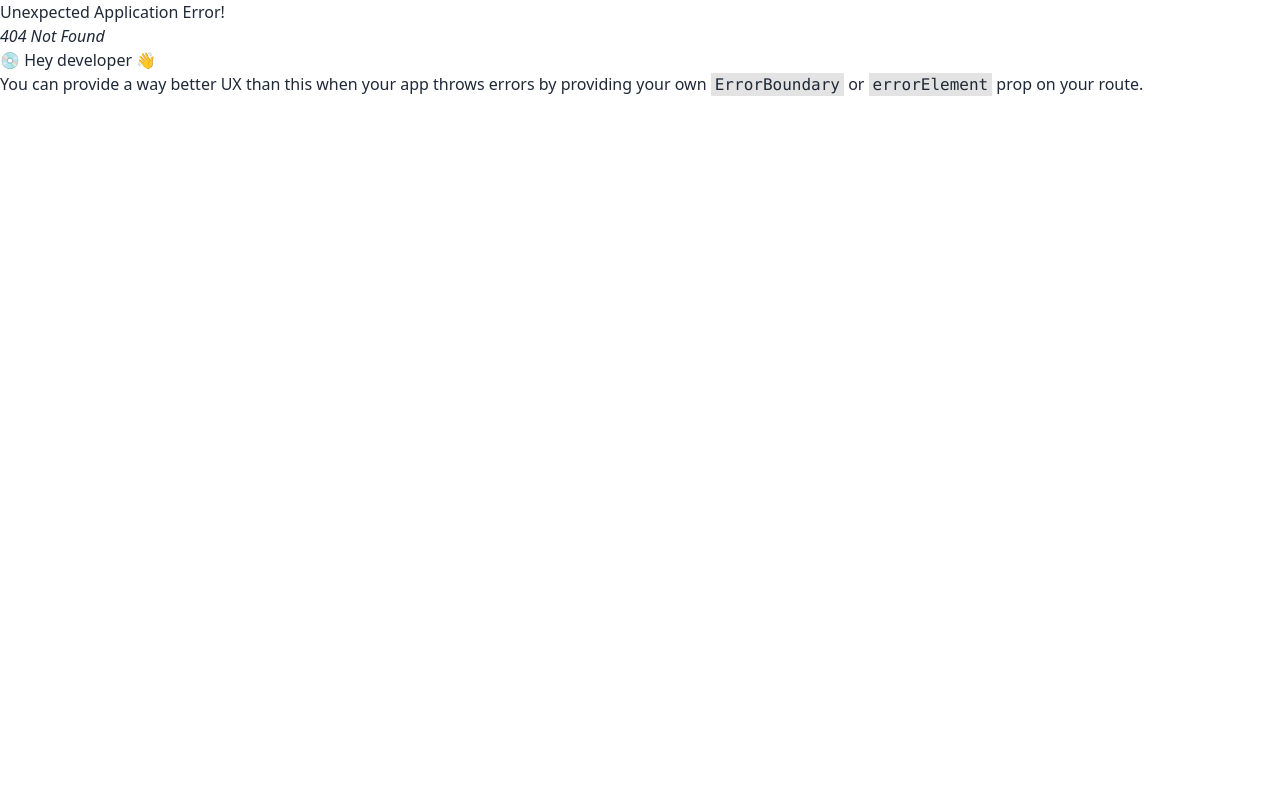
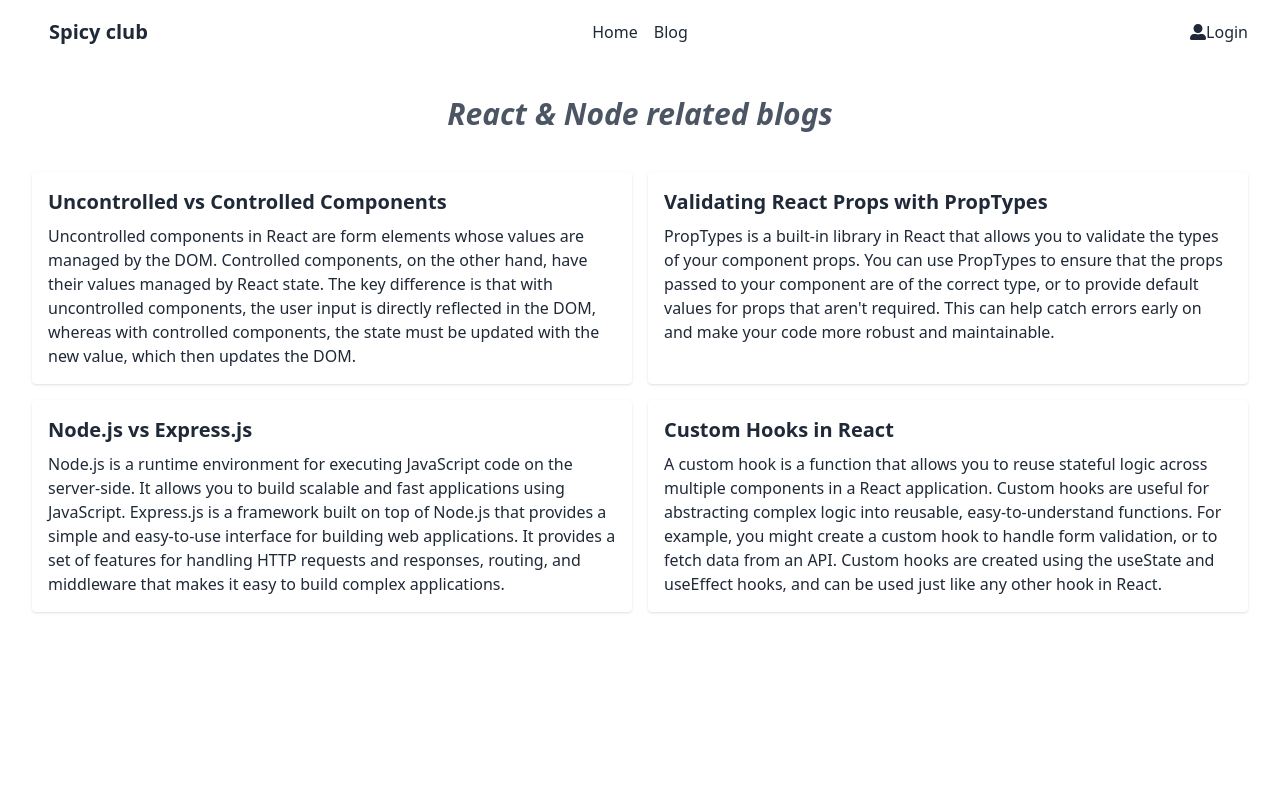
Before and after one commit to maksudur-pro/spicy-club-client, a React (Vite) app: page /blog in a window 1280 px wide. Before the commit this address had no page. Shown: the top 800 px of the page. Built offline with nearby package versions, Linux system fonts and the light colour scheme.

Commit message:
added blog

```diff
--- /dev/null
+++ b/src/pages/Home/Blog/Blog.jsx
@@ -0,0 +1,68 @@
+import React from "react";
+
+const Blog = () => {
+  return (
+    <div className="my-container lg:h-screen">
+      <div className="my-8">
+        <h1 className="text-3xl font-bold italic text-gray-600 text-center mb-10">
+          React & Node related blogs
+        </h1>
+        <div className="grid grid-cols-1 md:grid-cols-2 gap-4">
+          <div className="bg-white p-4 shadow rounded">
+            <h2 className="text-xl font-bold mb-2">
+              Uncontrolled vs Controlled Components
+            </h2>
+            <p>
+              Uncontrolled components in React are form elements whose values
+              are managed by the DOM. Controlled components, on the other hand,
+              have their values managed by React state. The key difference is
+              that with uncontrolled components, the user input is directly
+              reflected in the DOM, whereas with controlled components, the
+              state must be updated with the new value, which then updates the
+              DOM.
+            </p>
+          </div>
+          <div className="bg-white p-4 shadow rounded">
+            <h2 className="text-xl font-bold mb-2">
+              Validating React Props with PropTypes
+            </h2>
+            <p>
+              PropTypes is a built-in library in React that allows you to
+              validate the types of your component props. You can use PropTypes
+              to ensure that the props passed to your component are of the
+              correct type, or to provide default values for props that aren't
+              required. This can help catch errors early on and make your code
+              more robust and maintainable.
+            </p>
+          </div>
+          <div className="bg-white p-4 shadow rounded">
+            <h2 className="text-xl font-bold mb-2">Node.js vs Express.js</h2>
+            <p>
+              Node.js is a runtime environment for executing JavaScript code on
+              the server-side. It allows you to build scalable and fast
+              applications using JavaScript. Express.js is a framework built on
+              top of Node.js that provides a simple and easy-to-use interface
+              for building web applications. It provides a set of features for
+              handling HTTP requests and responses, routing, and middleware that
+              makes it easy to build complex applications.
+            </p>
+          </div>
+          <div className="bg-white p-4 shadow rounded">
+            <h2 className="text-xl font-bold mb-2">Custom Hooks in React</h2>
+            <p>
+              A custom hook is a function that allows you to reuse stateful
+              logic across multiple components in a React application. Custom
+              hooks are useful for abstracting complex logic into reusable,
+              easy-to-understand functions. For example, you might create a
+              custom hook to handle form validation, or to fetch data from an
+              API. Custom hooks are created using the useState and useEffect
+              hooks, and can be used just like any other hook in React.
+            </p>
+          </div>
+        </div>
+      </div>
+    </div>
+  );
+};
+
+export default Blog;
--- a/src/pages/shared/Header/Header.jsx
+++ b/src/pages/shared/Header/Header.jsx
@@ -1,5 +1,6 @@
 import React from "react";
 import { FaUserAlt } from "react-icons/fa";
+import { Link } from "react-router-dom";
 
 const Header = () => {
   return (
@@ -24,24 +25,18 @@ const Header = () => {
           <ul
             tabIndex={0}
             className="menu menu-compact dropdown-content mt-3 p-2 shadow bg-base-100 rounded-box w-52">
-            <li>
-              <a>Home</a>
-            </li>
-            <li>
-              <a>Blog</a>
-            </li>
+            <Link to="/">Home</Link>
+            <Link to="/blog">Blog</Link>
           </ul>
         </div>
         <a className="btn btn-ghost normal-case text-xl">Spicy club</a>
       </div>
       <div className="navbar-center hidden lg:flex">
         <ul className="menu menu-horizontal px-1">
-          <li>
-            <a>Home</a>
-          </li>
-          <li>
-            <a>Blog</a>
-          </li>
+          <Link to="/">Home</Link>
+          <Link className="ml-4" to="/blog">
+            Blog
+          </Link>
         </ul>
       </div>
       <div className="navbar-end">
--- a/src/routes/routes.jsx
+++ b/src/routes/routes.jsx
@@ -2,6 +2,7 @@ import { createBrowserRouter } from "react-router-dom";
 import Main from "../Layout/Main";
 import Home from "../pages/Home/Home/Home";
 import Chefs from "../pages/Home/Chefs/Chefs";
+import Blog from "../pages/Home/Blog/Blog";
 
 const router = createBrowserRouter([
   {
@@ -12,6 +13,10 @@ const router = createBrowserRouter([
         path: "/",
         element: <Home></Home>,
       },
+      {
+        path: "blog",
+        element: <Blog></Blog>,
+      },
     ],
   },
 ]);
```
